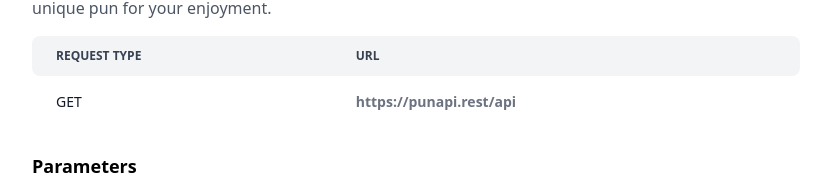
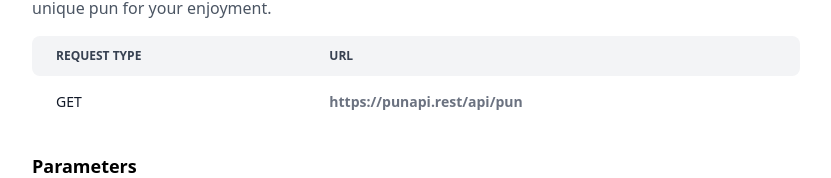
Before and after one commit to cakuang1/punapi, a Next.js app: page / in a window 1280 px wide. Shown: the part 307-485 px from the top of the page, without its empty margins (224-1055 px from the left). Built offline with nearby package versions, Linux system fonts and the light colour scheme.

Commit message:
fixed a few things

```diff
--- a/pages/about.tsx
+++ b/pages/about.tsx
@@ -34,7 +34,7 @@ export default function Home() {
   </p>
   <div className="mx-auto w-3/5 mt-12">
   <h2 className="text-2xl font-semibold text-center">Thanks for reading!</h2>
-  <p className="text-center mt-4 text-gray-500">Heres a random Pun as a reward!</p>
+  <p className="text-center mt-4 text-gray-500 mb-5">Heres the pun of the day as a reward!</p>
   {punOfTheDay && <img src={punOfTheDay} alt="Pun of the Day" />}
 </div>
 </div>
--- a/pages/index.tsx
+++ b/pages/index.tsx
@@ -34,7 +34,7 @@ export default function Home() {
                 <span className="">GET</span>
                 </th>
                 <td className="px-6 py-4 font-semibold">
-                https://punapi.rest/api
+                https://punapi.rest/api/pun
                 </td>
             </tr>
         </tbody>
@@ -263,7 +263,7 @@ Retrieve a random pun meme. The response format will be in JSON with a direct li
 <div className="rounded bg-gray-100 border border-gray-300 shadow-md">
   <pre className="text-sm font-mono p-4 overflow-x-auto">
       <code>
-        GET <a href="https://punapi.rest/api/pun">https://punapi.rest/api/meme</a>
+        GET <a href="https://punapi.rest/api/meme">https://punapi.rest/api/meme</a>
       </code>
   </pre>
 </div>
```
